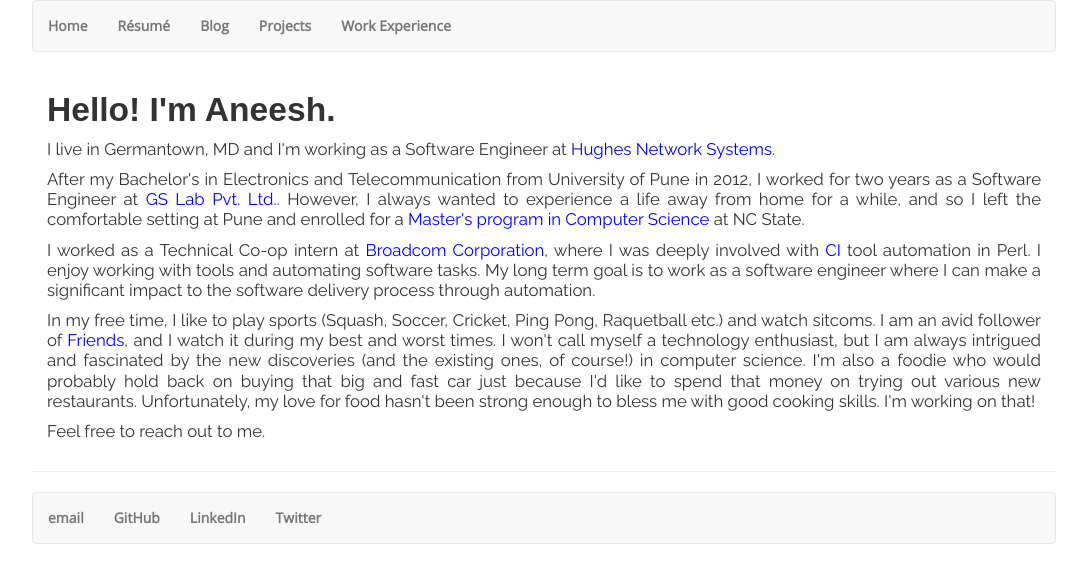
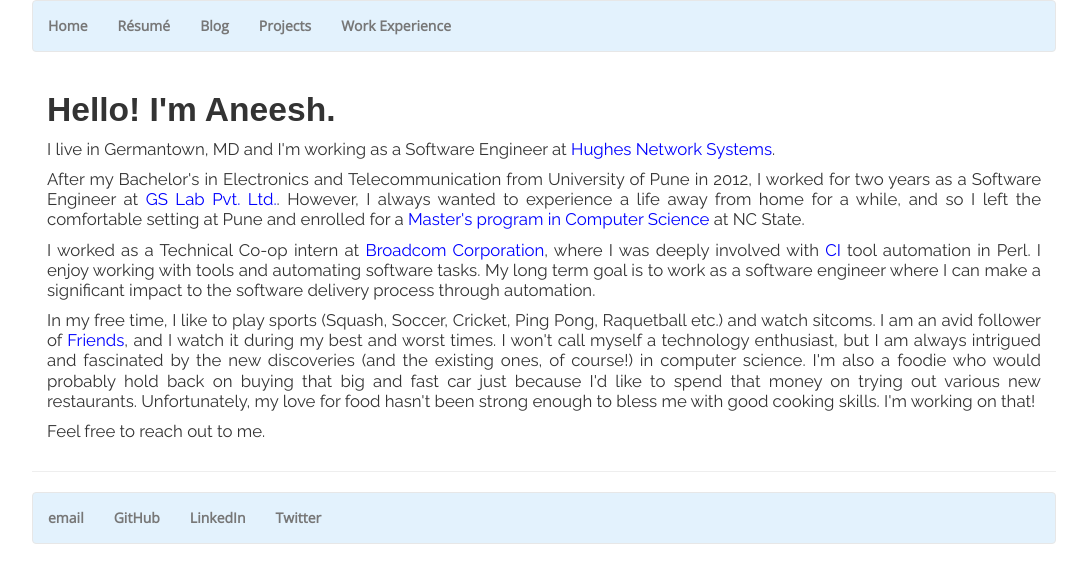
Before and after one commit to aneeshkher/aneeshkher.github.io, a Jekyll site: the page built from index.html, in a window 1280 px wide. Shown: the top 583 px of the page, without its empty margins (96-1183 px from the left). Built offline with Jekyll 4.4.1, drawn with Linux system fonts in a browser that asks for light colours; nearby versions of some CDN libraries; some web fonts are replaced.

Commit message:
Change navbar color

```diff
--- a/_layouts/default.html
+++ b/_layouts/default.html
@@ -8,8 +8,8 @@
 		<link href='https://fonts.googleapis.com/css?family=Open+Sans' rel='stylesheet' type='text/css'>
 		<link href='https://fonts.googleapis.com/css?family=EB+Garamond:500' rel='stylesheet' type='text/css'>
 		<link href='https://fonts.googleapis.com/css?family=Spectral+SC' rel='stylesheet'>
+		<link rel="stylesheet" href="https://maxcdn.bootstrapcdn.com/bootstrap/3.3.7/css/bootstrap.min.css">
 		<link rel="stylesheet" type="text/css" href="/css/main1.css">
-		<link rel="stylesheet" href="https://maxcdn.bootstrapcdn.com/bootstrap/3.3.7/css/bootstrap.min.css">
 		<script src="https://ajax.googleapis.com/ajax/libs/jquery/3.2.1/jquery.min.js"></script>
 		<script src="https://maxcdn.bootstrapcdn.com/bootstrap/3.3.7/js/bootstrap.min.js"></script>
 		<meta name="viewport" content="width=device-width, initial-scale=1, shrink-to-fit=no">
```
Also changed, not shown: 1 other file.
